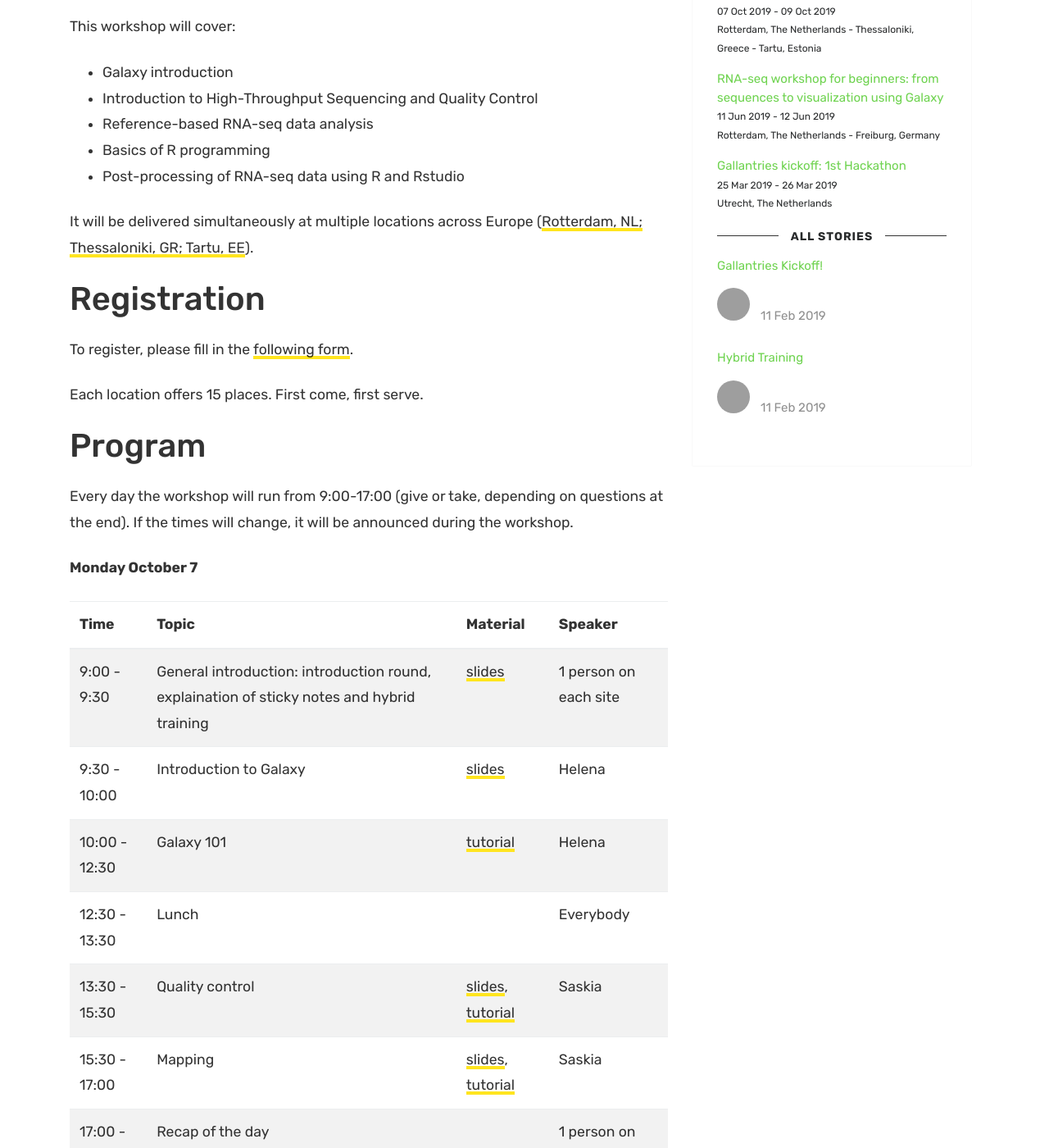
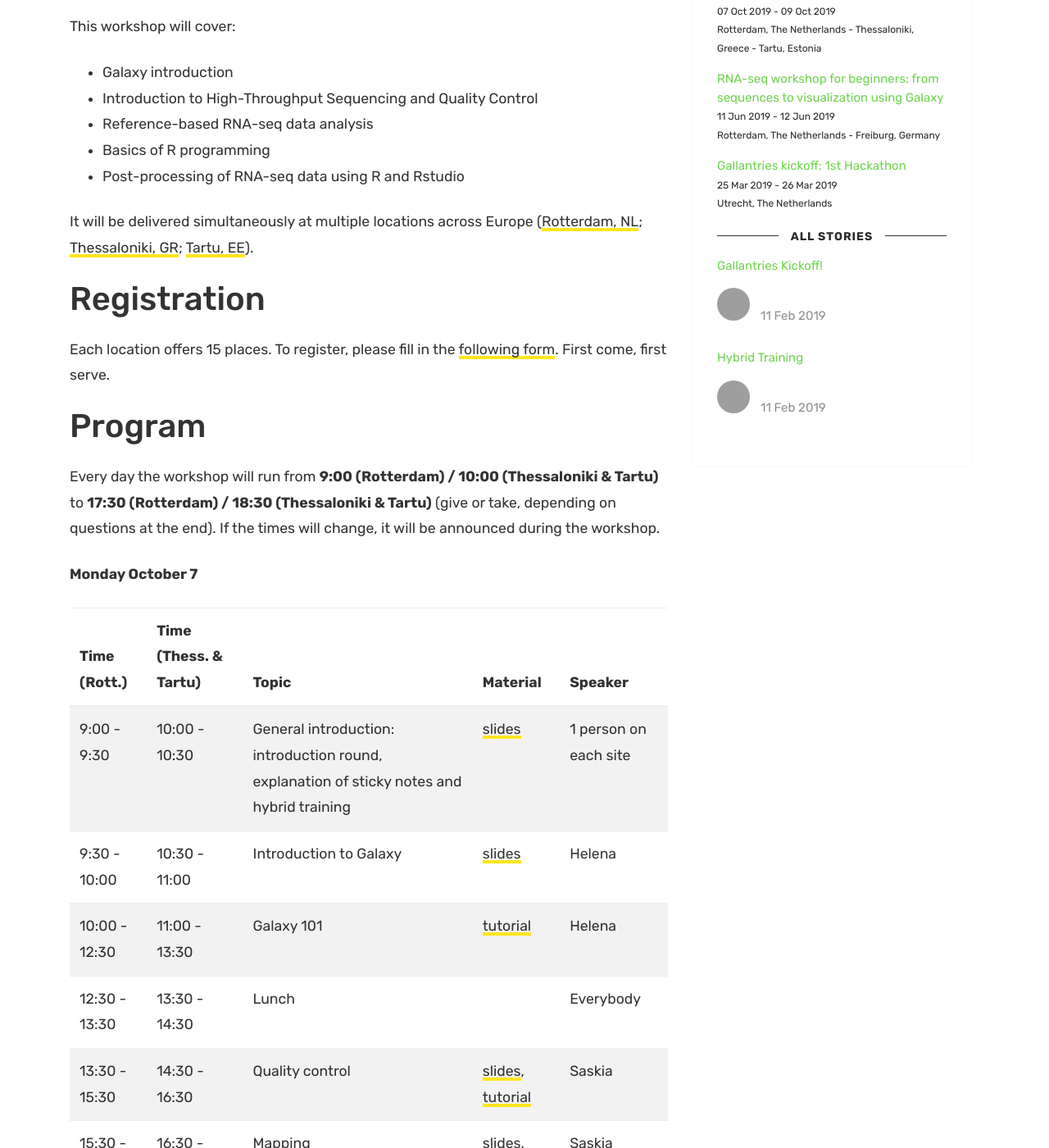
Before and after one commit to gallantries/gallantries.github.io, a Jekyll site: the page built from _events/2019-08-27-second-gallantries-workshop.md, in a window 1280 px wide and 1400 px high, scrolled down 407 px. Shown: the whole window at 82% size. Built offline with Jekyll 4.4.1, drawn with Linux system fonts in a browser that asks for light colours; nearby versions of some CDN libraries; some of the changed text lies outside the part shown; grey boxes are pictures that could not be loaded.

Commit message:
Add times for different timezones

```diff
--- a/_events/2019-08-27-second-gallantries-workshop.md
+++ b/_events/2019-08-27-second-gallantries-workshop.md
@@ -43,55 +43,53 @@ This workshop will cover:
 - Basics of R programming
 - Post-processing of RNA-seq data using R and Rstudio
 
-It will be delivered simultaneously at multiple locations across Europe ([Rotterdam, NL; Thessaloniki, GR; Tartu, EE](#venues)).
+It will be delivered simultaneously at multiple locations across Europe ([Rotterdam, NL](#rotterdam); [Thessaloniki, GR](#thessaloniki); [Tartu, EE](#tartu)).
 
 # Registration
 
-To register, please fill in the [following form](https://forms.gle/K5SXtzg88iug1RgB9).
-
-Each location offers 15 places. First come, first serve.
+Each location offers 15 places. To register, please fill in the [following form](https://forms.gle/K5SXtzg88iug1RgB9). First come, first serve.
 
 # Program
 
-Every day the workshop will run from 9:00-17:00 (give or take, depending on questions at the end). If the times will change, it will be announced during the workshop.
+Every day the workshop will run from **9:00 (Rotterdam) / 10:00 (Thessaloniki & Tartu)** to **17:30 (Rotterdam) / 18:30 (Thessaloniki & Tartu)** (give or take, depending on questions at the end). If the times will change, it will be announced during the workshop.
 
 
 **Monday October 7**
 
-Time | Topic | Material | Speaker
- --- | --- | --- | ---
-9:00 - 9:30 | General introduction: introduction round, explaination of sticky notes and hybrid training |[slides](https://training.galaxyproject.org/training-material/topics/instructors/tutorials/workshop-intro/slides.html) | 1 person on each site
-9:30 - 10:00 | Introduction to Galaxy | [slides](https://training.galaxyproject.org/training-material/topics/introduction/slides/introduction.html#1) | Helena
-10:00 - 12:30 | Galaxy 101 | [tutorial](https://training.galaxyproject.org/training-material/topics/introduction/tutorials/galaxy-intro-101/tutorial.html) | Helena
-12:30 - 13:30 | Lunch | | Everybody
-13:30 - 15:30 | Quality control | [slides](https://training.galaxyproject.org/training-material/topics/sequence-analysis/tutorials/quality-control/slides.html#1), [tutorial](https://training.galaxyproject.org/training-material/topics/sequence-analysis/tutorials/quality-control/tutorial.html) | Saskia
-15:30 - 17:00 | Mapping | [slides](https://training.galaxyproject.org/training-material/topics/sequence-analysis/tutorials/mapping/slides.html#1), [tutorial](https://training.galaxyproject.org/training-material/topics/sequence-analysis/tutorials/mapping/tutorial.html) | Saskia
-17:00 - 17:30 | Recap of the day | | 1 person on each site
+Time (Rott.) | Time (Thess. & Tartu) | Topic | Material | Speaker
+ --- | --- | --- | --- | ---
+9:00 - 9:30 | 10:00 - 10:30 | General introduction: introduction round, explanation of sticky notes and hybrid training |[slides](https://training.galaxyproject.org/training-material/topics/instructors/tutorials/workshop-intro/slides.html) | 1 person on each site
+9:30 - 10:00 | 10:30 - 11:00 | Introduction to Galaxy | [slides](https://training.galaxyproject.org/training-material/topics/introduction/slides/introduction.html#1) | Helena
+10:00 - 12:30 | 11:00 - 13:30 |Galaxy 101 | [tutorial](https://training.galaxyproject.org/training-material/topics/introduction/tutorials/galaxy-intro-101/tutorial.html) | Helena
+12:30 - 13:30 | 13:30 - 14:30 | Lunch | | Everybody
+13:30 - 15:30 | 14:30 - 16:30 | Quality control | [slides](https://training.galaxyproject.org/training-material/topics/sequence-analysis/tutorials/quality-control/slides.html#1), [tutorial](https://training.galaxyproject.org/training-material/topics/sequence-analysis/tutorials/quality-control/tutorial.html) | Saskia
+15:30 - 17:00 | 16:30 - 18:00 | Mapping | [slides](https://training.galaxyproject.org/training-material/topics/sequence-analysis/tutorials/mapping/slides.html#1), [tutorial](https://training.galaxyproject.org/training-material/topics/sequence-analysis/tutorials/mapping/tutorial.html) | Saskia
+17:00 - 17:30 | 18:00 - 18:30 | Recap of the day | | 1 person on each site
 {:.table.table-striped}
 
 **Tuesday October 8**
 
-Time | Topic | Material |  Speaker
---- | --- | --- | ---
-9:00 - 9:30 | Recap of the previous day | | 1 person on each site
-9:30 - 10:00 | Introduction to RNA-Seq | [slides](https://training.galaxyproject.org/training-material/topics/transcriptomics/slides/introduction.html#1) | Fotis
-10:00 - 12:30 | Reference-based RNA-seq, part I (QC + mapping) | [tutorial](https://training.galaxyproject.org/training-material/topics/transcriptomics/tutorials/ref-based/tutorial.html) | Fotis & Bérénice
-12:30 - 13:30 | Lunch | | Everybody
-13:30 - 16:30 | Reference-based RNA-seq, part II | [tutorial](https://training.galaxyproject.org/training-material/topics/transcriptomics/tutorials/ref-based/tutorial.html) | Bérénice
-17:00 - 17:30 | Recap of the workshop + feedbacks | | 1 person on each site
-Evening | Social Dinner | | All sites
+Time (Rott.) | Time (Thess. & Tartu) | Topic | Material |  Speaker
+--- | --- | --- | --- | ---
+9:00 - 9:30 | 10:00 - 10:30 | Recap of the previous day | | 1 person on each site
+9:30 - 10:00 | 10:30 - 11:00 | Introduction to RNA-Seq | [slides](https://training.galaxyproject.org/training-material/topics/transcriptomics/slides/introduction.html#1) | Fotis
+10:00 - 12:30 | 11:00 - 13:30 | Reference-based RNA-seq, part I (QC + mapping) | [tutorial](https://training.galaxyproject.org/training-material/topics/transcriptomics/tutorials/ref-based/tutorial.html) | Fotis & Bérénice
+12:30 - 13:30 | 13:30 - 14:30 | Lunch | | Everybody
+13:30 - 17:00 | 14:30 - 18:00 | Reference-based RNA-seq, part II (Differentail expression analysis) | [tutorial](https://training.galaxyproject.org/training-material/topics/transcriptomics/tutorials/ref-based/tutorial.html) | Bérénice
+17:00 - 17:30 | 18:00 - 18:30 | Recap of the workshop + feedbacks | | 1 person on each site
+Evening | | Social Dinner | | All sites
 {:.table.table-striped}
 
 
 **Wednesday October 9**
 
-Time | Topic | Material |  Speaker
---- | --- | --- | ---
-9:00 - 9:30 | Recap of the previous day | | 1 person on each site
-9:30 - 12:30 | Introduction to R programming| [tutorial](TODO) | Mateusz
-12:30 - 13:30 | Lunch | | Everybody
-13:30 - 16:30 | Post-processing RNA-seq data using R | [tutorial](TODO) | Fotis
-17:00 - 17:30 | Recap of the workshop + feedbacks | | 1 person on each site
+Time (Rott.) | Time (Thess. & Tartu) | Topic | Material |  Speaker
+--- | --- | --- | --- | ---
+9:00 - 9:30 | 10:00 - 10:30 | Recap of the previous day | | 1 person on each site
+9:30 - 12:30 | 10:30 - 13:30 | Introduction to R programming| [tutorial](TODO) | Mateusz
+12:30 - 13:30 | 13:30 - 14:30 | Lunch | | Everybody
+13:30 - 17:00 | 14:30 - 18:00 | Post-processing RNA-seq data using R | [tutorial](TODO) | Fotis
+17:00 - 17:30 | 17:00 - 17:30 | Recap of the workshop + feedbacks | | 1 person on each site
 {:.table.table-striped}
 
 
```
